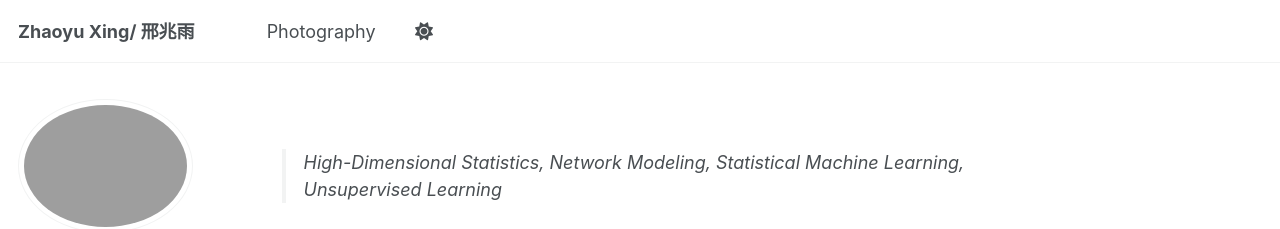
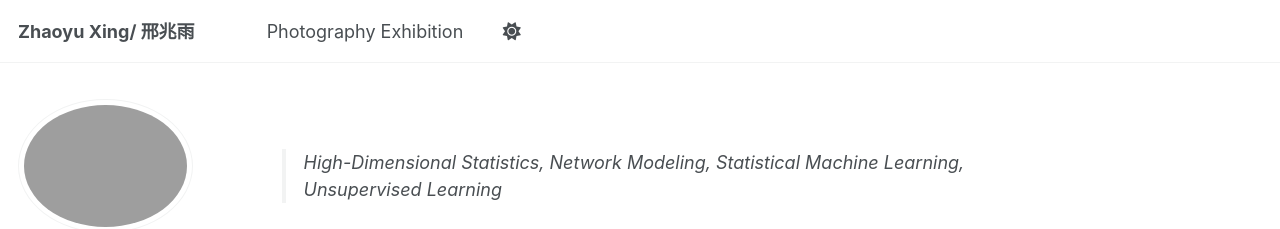
Before and after one commit to ZhaoyuXingStat/ZhaoyuXingStat.github.io, a Jekyll site: the page built from _pages/about.md, in a window 1280 px wide. Shown: the top 229 px of the page. Built offline with Jekyll 4.4.1, drawn with Linux system fonts in a browser that asks for light colours; some web fonts are replaced.

Commit message:
Update navigation.yml

```diff
--- a/_data/navigation.yml
+++ b/_data/navigation.yml
@@ -36,7 +36,7 @@ main:
 
 # ... 这里是其他链接，比如 Talks, Teaching 等 ...
 
-- title: "Photography"
+- title: "Photography Exhibition"
   url: "https://zhaoyuxingstat.github.io/photography"
 
 # ... 这里可能还有其他链接 ...
```
